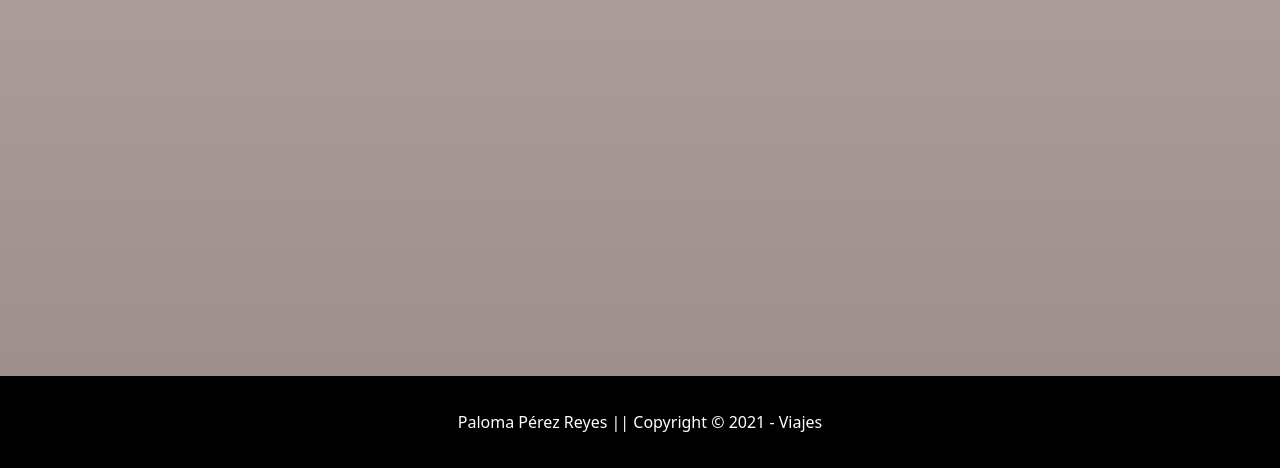
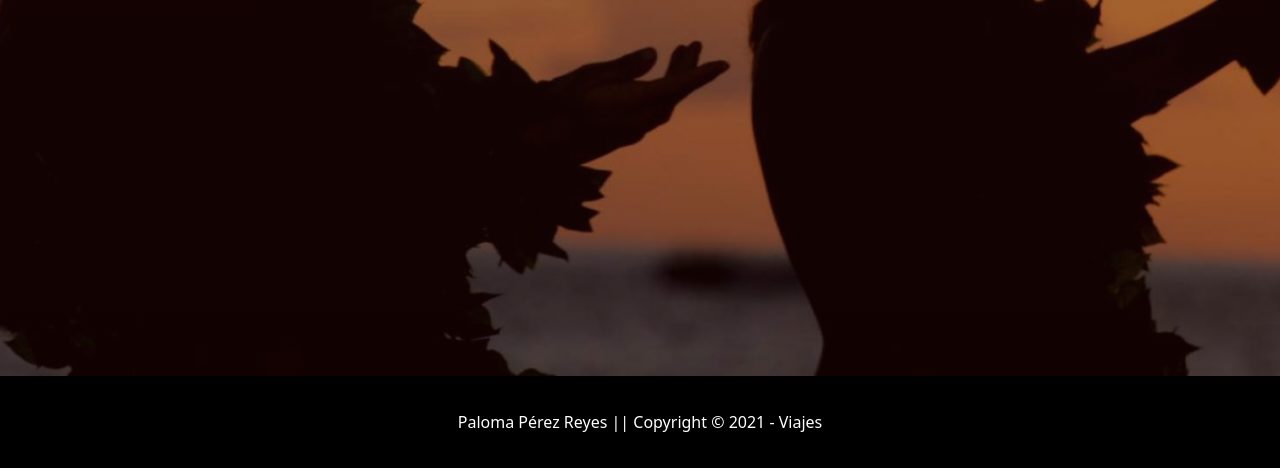
Before and after one commit to Palomapr92/publico, a plain HTML site: page proyectoweb/html/tradiciones.html in a window 1280 px wide. Shown: the part 424-892 px from the top of the page. Drawn offline with Linux system fonts and the light colour scheme.

Commit message:
Update tradicionescss.css

```diff
--- a/proyectoweb/css/tradicionescss.css
+++ b/proyectoweb/css/tradicionescss.css
@@ -9,7 +9,7 @@
 /* comienza primera sección */
 
 .primera-seccion {
-    background: linear-gradient(rgba(68, 13, 13, 0.35), rgba(38,2,2,0.446)), url(./imagenes/imagenAB.jpg) no-repeat center/cover;
+    background: linear-gradient(rgba(68, 13, 13, 0.35), rgba(38,2,2,0.446)), url(../imagenes/imagenAB.jpg) no-repeat center/cover;
     background-attachment: fixed;
     height: 100vh;
     color: white;
```
